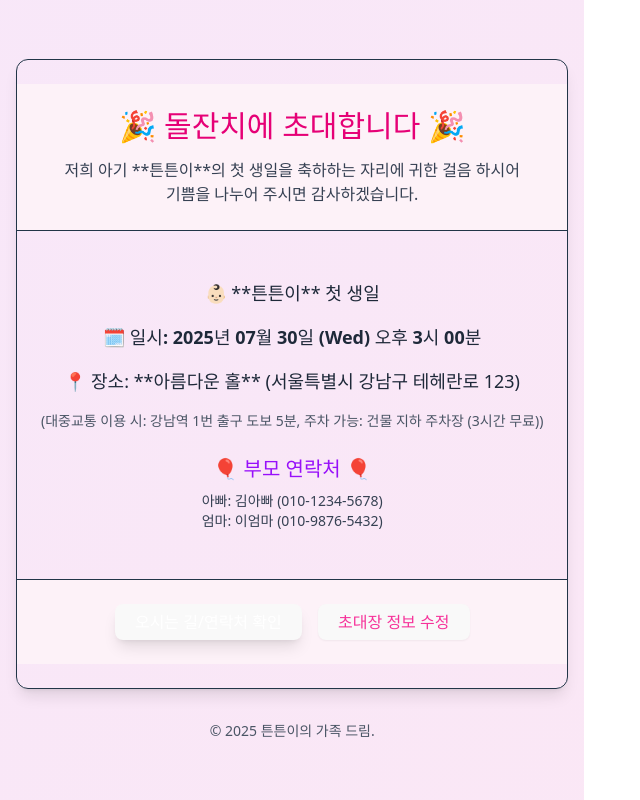
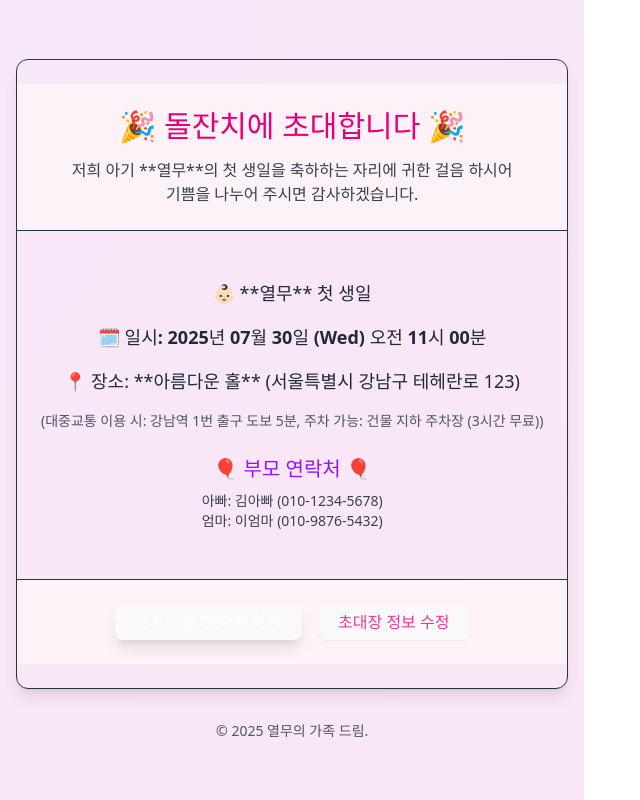
Before and after one commit to ssilook/first-birthday-party, a React (Vite) app: page / in a window 1280 px wide. Shown: the whole page, without its empty margins (0-640 px from the left). Built offline with nearby package versions, Linux system fonts and the light colour scheme.

Commit message:
home test

```diff
--- a/src/App.tsx
+++ b/src/App.tsx
@@ -36,9 +36,9 @@ function App() {
   // react-hook-form 설정
   const form = useForm<InvitationFormData>({
     defaultValues: {
-      babyName: '튼튼이',
+      babyName: '열무',
       eventDate: new Date(),
-      eventTime: '오후 3시 00분',
+      eventTime: '오전 11시 00분',
       locationName: '아름다운 홀',
       locationAddress: '서울특별시 강남구 테헤란로 123',
       fatherName: '김아빠',
```
